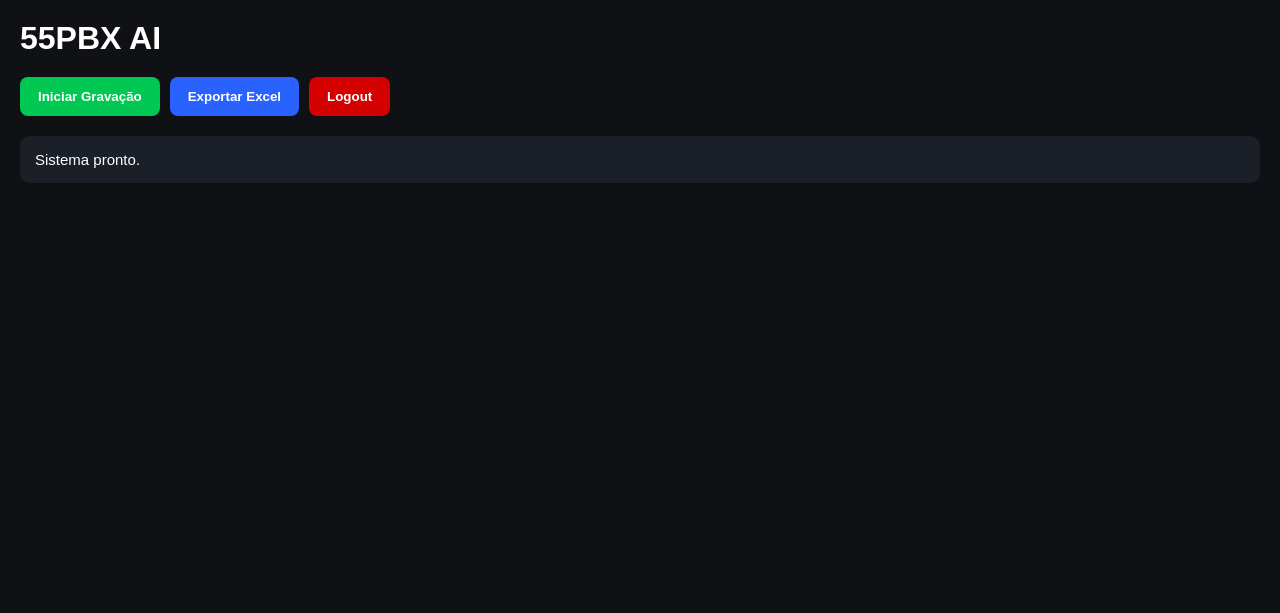
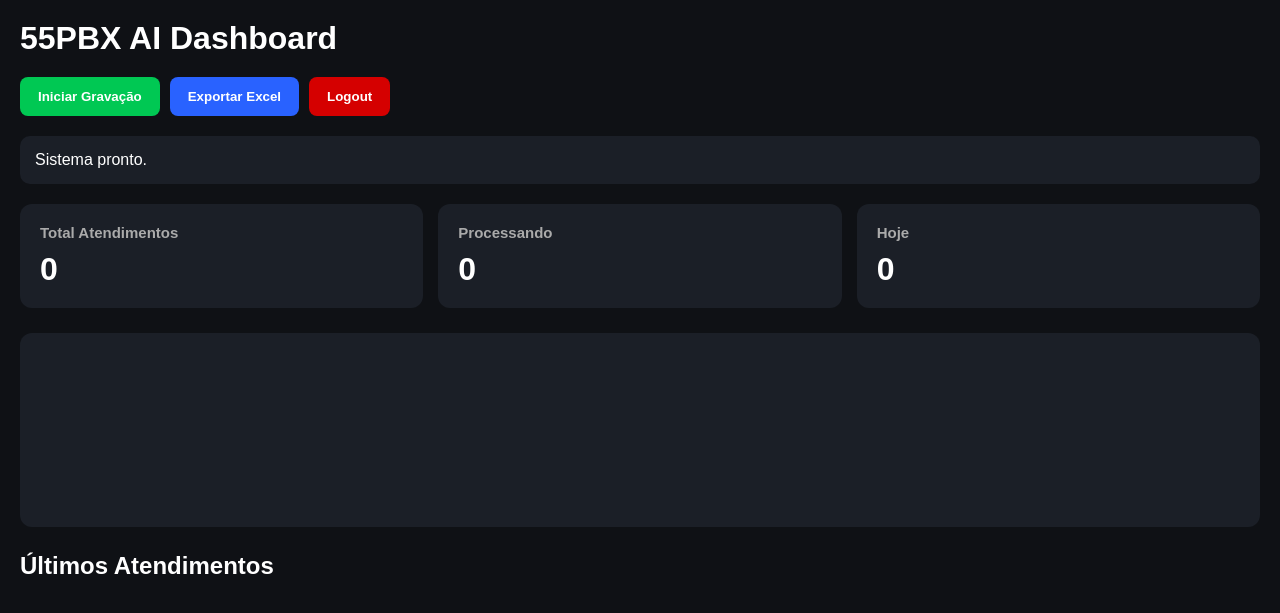
Before and after one commit to Thales0408/support-ai, a Flask app: template templates/index.html in a window 1280 px wide. Shown: the top 613 px of the page. Run offline with Flask 3, Linux system fonts and the light colour scheme; the template is opened without the code that fills it, so the values that code supplies are empty; a map, chart or similar area stays blank.

Commit message:
dashboard analytics

```diff
--- a/templates/index.html
+++ b/templates/index.html
@@ -12,6 +12,8 @@
     >
 
     <title>55PBX AI</title>
+
+    <script src="https://cdn.jsdelivr.net/npm/chart.js"></script>
 
     <style>
 
@@ -61,13 +63,6 @@
             cursor: pointer;
 
             font-weight: bold;
-
-            transition: 0.2s;
-        }
-
-        button:hover {
-
-            opacity: 0.9;
         }
 
         #start {
@@ -100,8 +95,54 @@
             border-radius: 10px;
 
             margin-bottom: 20px;
+        }
+
+        .dashboard {
+
+            display: grid;
+
+            grid-template-columns:
+                repeat(auto-fit, minmax(220px, 1fr));
+
+            gap: 15px;
+
+            margin-bottom: 25px;
+        }
+
+        .card-dashboard {
+
+            background: #1b1f27;
+
+            padding: 20px;
+
+            border-radius: 12px;
+        }
+
+        .card-dashboard h2 {
 
             font-size: 15px;
+
+            color: #aaa;
+
+            margin-bottom: 10px;
+        }
+
+        .numero {
+
+            font-size: 32px;
+
+            font-weight: bold;
+        }
+
+        .grafico-box {
+
+            background: #1b1f27;
+
+            padding: 20px;
+
+            border-radius: 12px;
+
+            margin-bottom: 25px;
         }
 
         #resultados {
@@ -137,13 +178,6 @@
             font-size: 14px;
         }
 
-        .processando {
-
-            color: #ffd600;
-
-            margin-bottom: 20px;
-        }
-
     </style>
 
 </head>
@@ -152,7 +186,7 @@
 
     <h1>
 
-        55PBX AI
+        55PBX AI Dashboard
 
     </h1>
 
@@ -191,16 +225,62 @@
         Sistema pronto.
     </div>
 
-    <div
-        id="processando"
-        class="processando"
-    ></div>
+    <div class="dashboard">
+
+        <div class="card-dashboard">
+
+            <h2>Total Atendimentos</h2>
+
+            <div
+                class="numero"
+                id="total"
+            >0</div>
+
+        </div>
+
+        <div class="card-dashboard">
+
+            <h2>Processando</h2>
+
+            <div
+                class="numero"
+                id="processando"
+            >0</div>
+
+        </div>
+
+        <div class="card-dashboard">
+
+            <h2>Hoje</h2>
+
+            <div
+                class="numero"
+                id="hoje"
+            >0</div>
+
+        </div>
+
+    </div>
+
+    <div class="grafico-box">
+
+        <canvas id="grafico"></canvas>
+
+    </div>
+
+    <h2 style="margin-bottom:20px">
+
+        Últimos Atendimentos
+
+    </h2>
 
     <div id="resultados"></div>
 
     <script src="/popup.js"></script>
 
     <script>
+
+        let chart = null
 
         async function carregarResultados() {
 
@@ -210,26 +290,54 @@
             const data =
                 await response.json()
 
+            document.getElementById(
+                "total"
+            ).innerText =
+                data.resultados.length
+
+            document.getElementById(
+                "processando"
+            ).innerText =
+                data.processando.length
+
+            // =========================
+            // HOJE
+            // =========================
+
+            const hoje =
+                new Date()
+
+            const hojeFormatado =
+                hoje.toLocaleDateString("pt-BR")
+
+            let totalHoje = 0
+
+            data.resultados.forEach(item => {
+
+                if (
+                    item.data.includes(
+                        hojeFormatado
+                    )
+                ) {
+
+                    totalHoje++
+                }
+
+            })
+
+            document.getElementById(
+                "hoje"
+            ).innerText =
+                totalHoje
+
+            // =========================
+            // HISTÓRICO
+            // =========================
+
             const resultados =
                 document.getElementById(
                     "resultados"
                 )
-
-            const processando =
-                document.getElementById(
-                    "processando"
-                )
-
-            processando.innerHTML = ""
-
-            if (
-                data.processando.length > 0
-            ) {
-
-                processando.innerHTML =
-                    "Processando: " +
-                    data.processando.length
-            }
 
             resultados.innerHTML = ""
 
@@ -256,6 +364,63 @@
 
             })
 
+            // =========================
+            // GRAFICO
+            // =========================
+
+            const dias = {}
+
+            data.resultados.forEach(item => {
+
+                const dataLimpa =
+                    item.data.split(" ")[0]
+
+                if (!dias[dataLimpa]) {
+
+                    dias[dataLimpa] = 0
+                }
+
+                dias[dataLimpa]++
+
+            })
+
+            const labels =
+                Object.keys(dias)
+
+            const valores =
+                Object.values(dias)
+
+            const ctx =
+                document
+                    .getElementById(
+                        "grafico"
+                    )
+
+            if (chart) {
+
+                chart.destroy()
+            }
+
+            chart =
+                new Chart(ctx, {
+
+                    type: 'line',
+
+                    data: {
+
+                        labels: labels,
+
+                        datasets: [{
+
+                            label: 'Atendimentos',
+
+                            data: valores,
+
+                            tension: 0.3
+
+                        }]
+                    }
+                })
         }
 
         carregarResultados()
```
